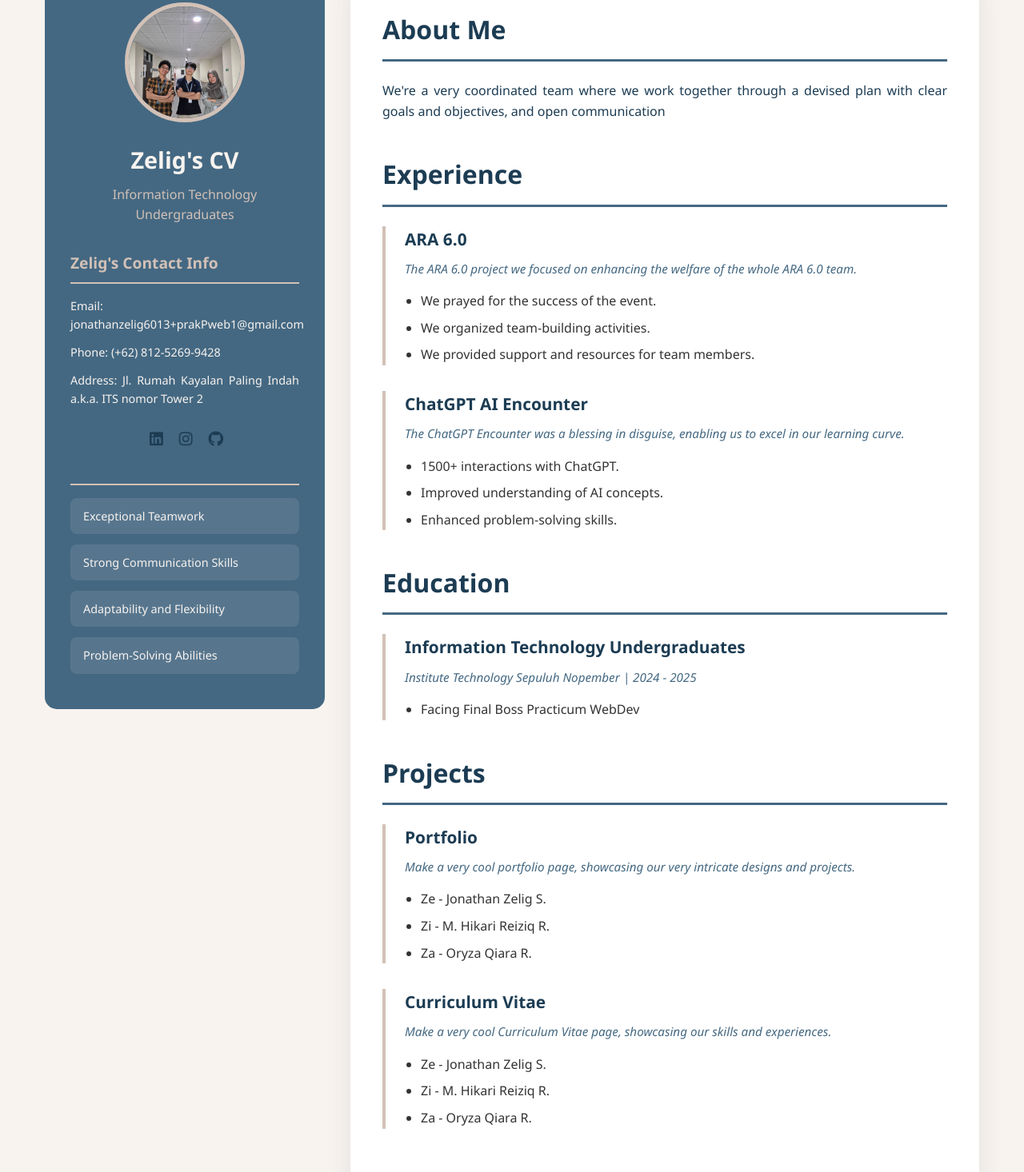
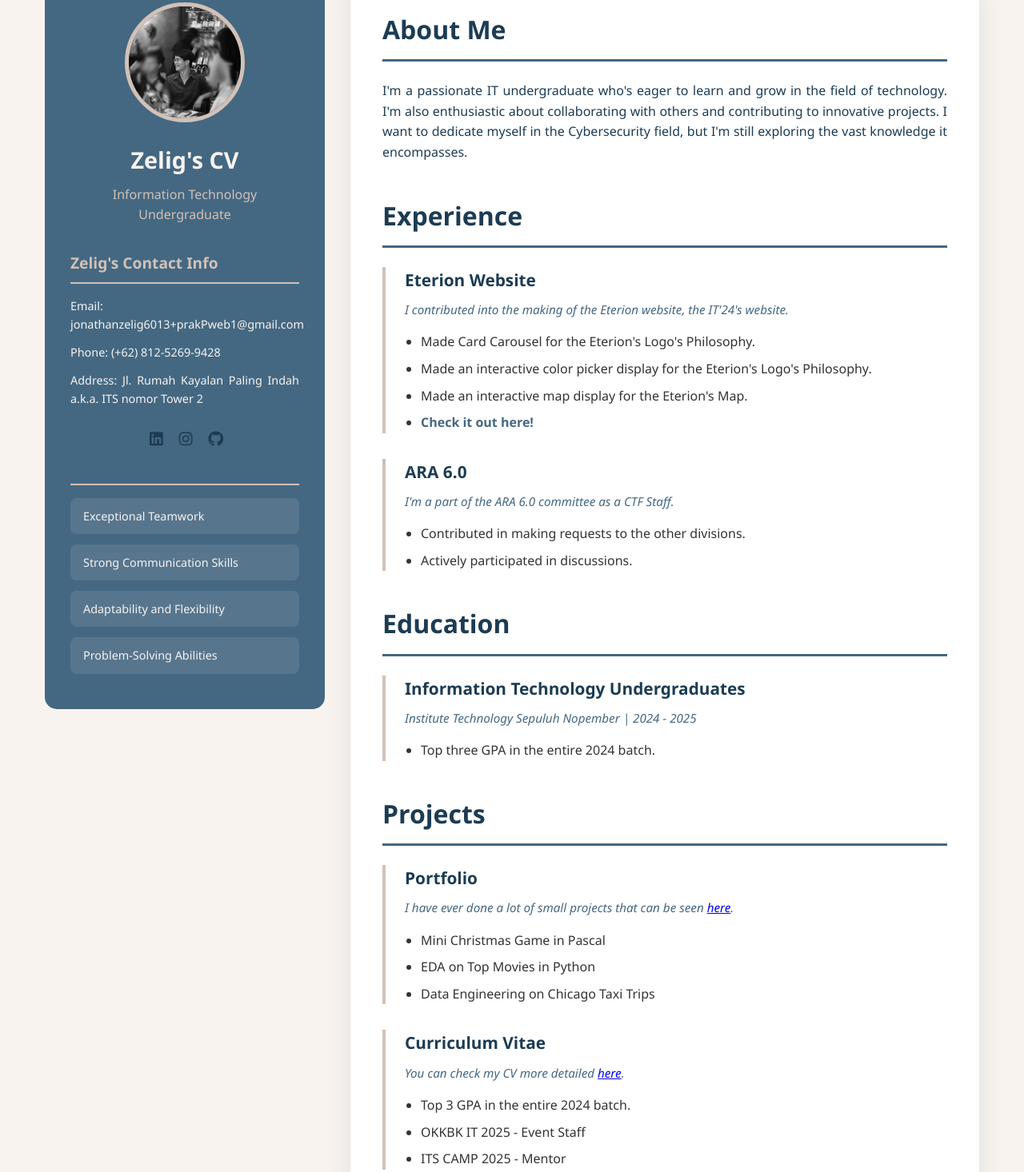
Before and after one commit to zelebwr/pweb-html_css-p28-2025, a plain HTML site: page src/cv-zele.html in a window 1280 px wide. Shown: the part 99-1565 px from the top of the page at 80% size. Drawn offline with Linux system fonts and the light colour scheme.

Commit message:
style(index-cv): changed a lot of the styles and some errors here and there

```diff
--- a/src/cv-zele.html
+++ b/src/cv-zele.html
@@ -25,7 +25,6 @@
     -->
 
     <body>
-
         <!--
         =====================================
         HEADER & NAVIGATION
@@ -57,13 +56,19 @@
                             <a href="index.html" class="nav-link">Home</a>
                         </li>
                         <li class="nav-item">
-                            <a href="cv-zele.html" class="nav-link">Zele's CV</a>
+                            <a href="cv-zele.html" class="nav-link"
+                                >Zele's CV</a
+                            >
                         </li>
                         <li class="nav-item">
-                            <a href="cv-ziggy.html" class="nav-link">Ziggy's CV</a>
+                            <a href="cv-ziggy.html" class="nav-link"
+                                >Ziggy's CV</a
+                            >
                         </li>
                         <li class="nav-item">
-                            <a href="cv-oryza.html" class="nav-link">Oryza's CV</a>
+                            <a href="cv-oryza.html" class="nav-link"
+                                >Oryza's CV</a
+                            >
                         </li>
                     </ul>
                 </div>
@@ -94,9 +99,15 @@
             -->
             <aside class="cv-sidebar">
                 <cv-profile>
-                    <img src="../assets/7_team-photo.jpeg" alt="Team Photo" class="cv-profile__image" />
+                    <img
+                        src="../assets/zelig.png"
+                        alt="Team Photo"
+                        class="cv-profile__image"
+                    />
                     <h1 class="cv-profile__name">Zelig's CV</h1>
-                    <p class="cv-profile__title">Information Technology Undergraduates</p>
+                    <p class="cv-profile__title">
+                        Information Technology Undergraduate
+                    </p>
                 </cv-profile>
 
                 <!-- Contact Info and Socials -->
@@ -105,20 +116,32 @@
                     <ul class="cv-contact__list">
                         <li>Email: jonathanzelig6013+prakPweb1@gmail.com</li>
                         <li>Phone: (+62) 812-5269-9428</li>
-                        <li>Address: Jl. Rumah Kayalan Paling Indah a.k.a. ITS nomor Tower 2</li>
+                        <li>
+                            Address: Jl. Rumah Kayalan Paling Indah a.k.a. ITS
+                            nomor Tower 2
+                        </li>
                     </ul>
 
                     <div class="cv-socials">
-                        <a href="https://www.linkedin.com/in/jonathanzelig/" class="social-icon-link" target="_blank"
+                        <a
+                            href="https://www.linkedin.com/in/jonathanzelig/"
+                            class="social-icon-link"
+                            target="_blank"
                             ><i class="fa-brands fa-linkedin"></i></a
-                        ><a href="https://www.instagram.com/zelebwr" class="social-icon-link" target="_blank"
+                        ><a
+                            href="https://www.instagram.com/zelebwr"
+                            class="social-icon-link"
+                            target="_blank"
                             ><i class="fa-brands fa-instagram"></i></a
-                        ><a href="https://github.com/zelebwr" class="social-icon-link" target="_blank"
+                        ><a
+                            href="https://github.com/zelebwr"
+                            class="social-icon-link"
+                            target="_blank"
                             ><i class="fa-brands fa-github"></i
                         ></a>
                     </div>
 
-                <!-- Skills Section -->
+                    <!-- Skills Section -->
                 </div>
                 <div class="cv-skils">
                     <h2 class="cv-sidebar__heading"></h2>
@@ -130,7 +153,6 @@
                     </ul>
                 </div>
             </aside>
-
 
             <main class="cv-main-content">
                 <!--
@@ -144,7 +166,14 @@
                 <!-- About Section -->
                 <section id="about" class="cv-section">
                     <h2 class="cv-section__heading">About Me</h2>
-                    <p>We're a very coordinated team where we work together through a devised plan with clear goals and objectives, and open communication</p>
+                    <p>
+                        I'm a passionate IT undergraduate who's eager to learn
+                        and grow in the field of technology. I'm also
+                        enthusiastic about collaborating with others and
+                        contributing to innovative projects. I want to dedicate
+                        myself in the Cybersecurity field, but I'm still
+                        exploring the vast knowledge it encompasses.
+                    </p>
                 </section>
 
                 <!-- Experience Section -->
@@ -152,35 +181,56 @@
                     <h2 class="cv-section__heading">Experience</h2>
 
                     <article class="cv-entry">
-                        <h3 class="cv-entry__title">ARA 6.0</h3>
-                        <p class="cv-entry__info">The ARA 6.0 project we focused on enhancing the welfare of the whole ARA 6.0 team.</p>
+                        <h3 class="cv-entry__title">Eterion Website</h3>
+                        <p class="cv-entry__info">
+                            I contributed into the making of the Eterion
+                            website, the IT'24's website.
+                        </p>
                         <ul class="cv-details">
-                            <li>We prayed for the success of the event.</li>
-                            <li>We organized team-building activities.</li>
-                            <li>We provided support and resources for team members.</li>
+                            <li>
+                                Made Card Carousel for the Eterion's Logo's
+                                Philosophy.
+                            </li>
+                            <li>
+                                Made an interactive color picker display for the
+                                Eterion's Logo's Philosophy.
+                            </li>
+                            <li>
+                                Made an interactive map display for the
+                                Eterion's Map.
+                            </li>
+                            <li>
+                                <a href="https://eterion.vercel.app/" class="project-card__link" target="_blank"
+                                    >Check it out here!</a
+                                >
+                            </li>
                         </ul>
                     </article>
 
                     <article class="cv-entry">
-                        <h3 class="cv-entry__title">ChatGPT AI Encounter</h3>
-                        <p class="cv-entry__info">The ChatGPT Encounter was a blessing in disguise, enabling us to excel in our learning curve.</p>
+                        <h3 class="cv-entry__title">ARA 6.0</h3>
+                        <p class="cv-entry__info">
+                            I'm a part of the ARA 6.0 committee as a CTF Staff.
+                        </p>
                         <ul class="cv-details">
-                            <li>1500+ interactions with ChatGPT.</li>
-                            <li>Improved understanding of AI concepts.</li>
-                            <li>Enhanced problem-solving skills.</li>
+                            <li>Contributed in making requests to the other divisions.</li>
+                            <li>Actively participated in discussions.</li>
                         </ul>
                     </article>
-
                 </section>
 
                 <!-- Education Section -->
                 <section class="cv-section" id="education">
                     <h2 class="cv-section__heading">Education</h2>
                     <article class="cv-entry">
-                        <h3 class="cv-entry__title">Information Technology Undergraduates</h3>
-                        <p class="cv-entry__info">Institute Technology Sepuluh Nopember | 2024 - 2025</p>
+                        <h3 class="cv-entry__title">
+                            Information Technology Undergraduates
+                        </h3>
+                        <p class="cv-entry__info">
+                            Institute Technology Sepuluh Nopember | 2024 - 2025
+                        </p>
                         <ul class="cv-details">
-                            <li>Facing Final Boss Practicum WebDev</li>
+                            <li>Top three GPA in the entire 2024 batch.</li>
                         </ul>
                     </article>
                 </section>
@@ -191,27 +241,29 @@
 
                     <article class="cv-entry">
                         <h3 class="cv-entry__title">Portfolio</h3>
-                        <p class="cv-entry__info">Make a very cool portfolio page, showcasing our very intricate designs and projects.</p>
+                        <p class="cv-entry__info">
+                            I have ever done a lot of small projects that can be seen <a href="https://linktr.ee/JonathanZeligS" target="_blank">here</a>.
+                        </p>
                         <ul class="cv-details">
-                            <li>Ze - Jonathan Zelig S.</li>
-                            <li>Zi - M. Hikari Reiziq R.</li>
-                            <li>Za - Oryza Qiara R.</li>
+                            <li>Mini Christmas Game in Pascal</li>
+                            <li>EDA on Top Movies in Python</li>
+                            <li>Data Engineering on Chicago Taxi Trips</li>
                         </ul>
                     </article>
 
                     <article class="cv-entry">
                         <h3 class="cv-entry__title">Curriculum Vitae</h3>
-                        <p class="cv-entry__info">Make a very cool Curriculum Vitae page, showcasing our skills and experiences.</p>
+                        <p class="cv-entry__info">
+                            You can check my CV more detailed <a href="https://drive.google.com/file/d/1HwQAJpzBw1uprdxBSWKt_tdg6gS5jW3B/view?usp=sharing" target="_blank">here</a>.
+                        </p>
                         <ul class="cv-details">
-                            <li>Ze - Jonathan Zelig S.</li>
-                            <li>Zi - M. Hikari Reiziq R.</li>
-                            <li>Za - Oryza Qiara R.</li>
+                            <li>Top 3 GPA in the entire 2024 batch.</li>
+                            <li>OKKBK IT 2025 - Event Staff</li>
+                            <li>ITS CAMP 2025 - Mentor</li>
                         </ul>
                     </article>
-
                 </section>
             </main>
         </div>
-
     </body>
 </html>
```
Also changed, not shown: src/index.html (+13 -15 lines), assets/eterion.png (added), assets/ui-ux-canteen.png (added), assets/zelig.png (added), 1 other file.
